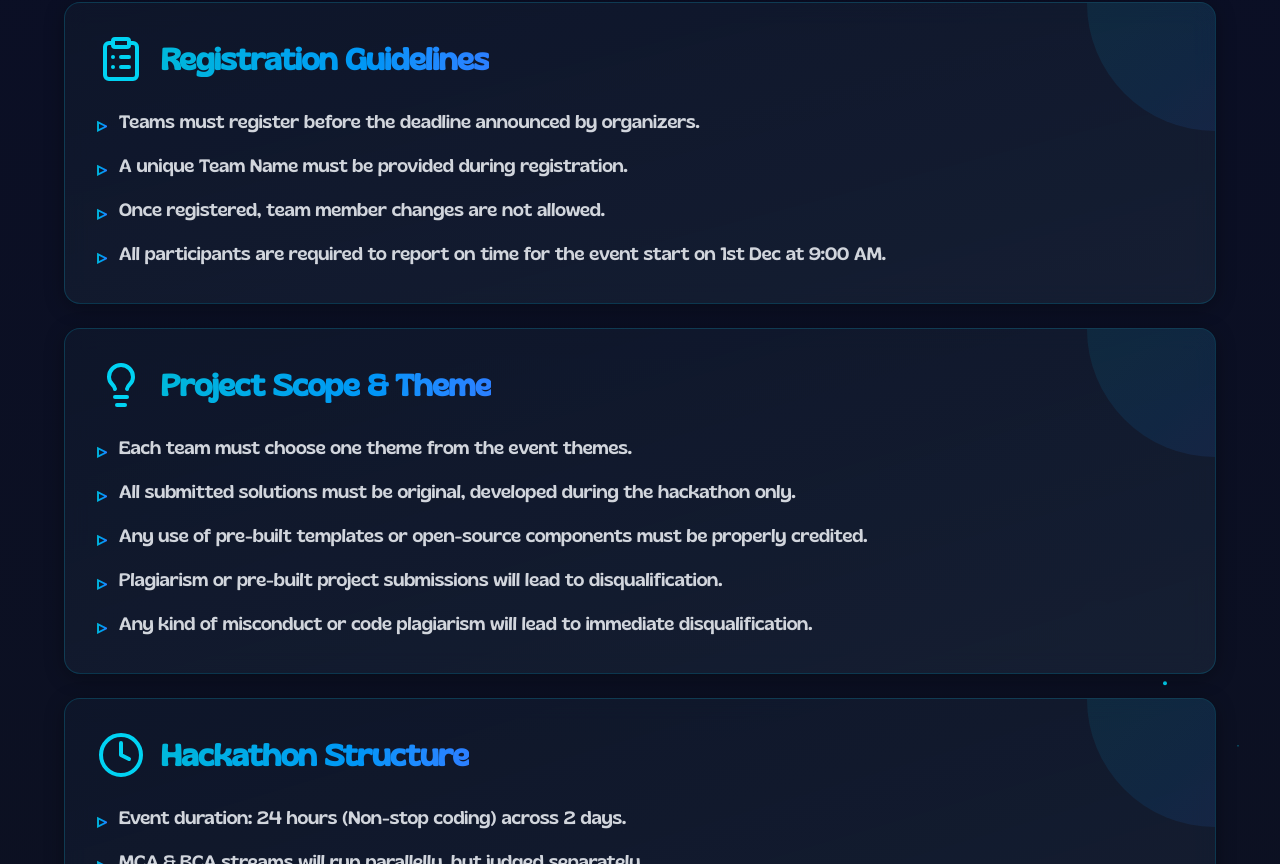
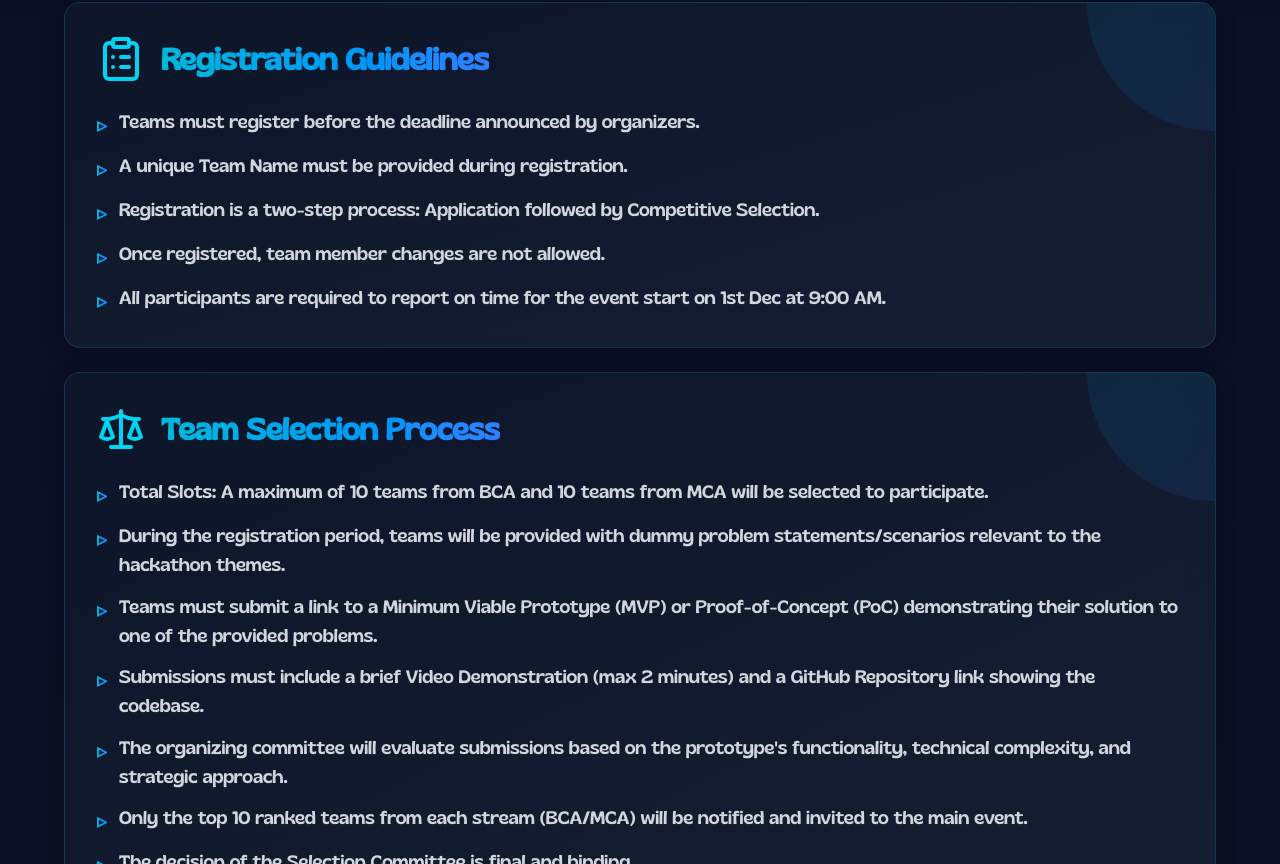
Before and after one commit to Sugandh107/Innoverse, a React (Vite) app: page /rules in a window 1280 px wide. Shown: the part 616-1480 px from the top of the page. Built offline with nearby package versions, Linux system fonts and the light colour scheme.

Commit message:
Added: Team Selection Process

```diff
--- a/src/components/Rules/Rules.jsx
+++ b/src/components/Rules/Rules.jsx
@@ -40,8 +40,22 @@ const Rules = () => {
 			points: [
 				"Teams must register before the deadline announced by organizers.",
 				"A unique Team Name must be provided during registration.",
+				"Registration is a two-step process: Application followed by Competitive Selection.",
 				"Once registered, team member changes are not allowed.",
 				"All participants are required to report on time for the event start on 1st Dec at 9:00 AM.",
+			],
+		},
+		{
+			title: "Team Selection Process",
+			icon: Scale,
+			points: [
+				"Total Slots: A maximum of 10 teams from BCA and 10 teams from MCA will be selected to participate.",
+				"During the registration period, teams will be provided with dummy problem statements/scenarios relevant to the hackathon themes.",
+				"Teams must submit a link to a Minimum Viable Prototype (MVP) or Proof-of-Concept (PoC) demonstrating their solution to one of the provided problems.",
+				"Submissions must include a brief Video Demonstration (max 2 minutes) and a GitHub Repository link showing the codebase.",
+				"The organizing committee will evaluate submissions based on the prototype's functionality, technical complexity, and strategic approach.",
+				"Only the top 10 ranked teams from each stream (BCA/MCA) will be notified and invited to the main event.",
+				"The decision of the Selection Committee is final and binding.",
 			],
 		},
 		{
```
